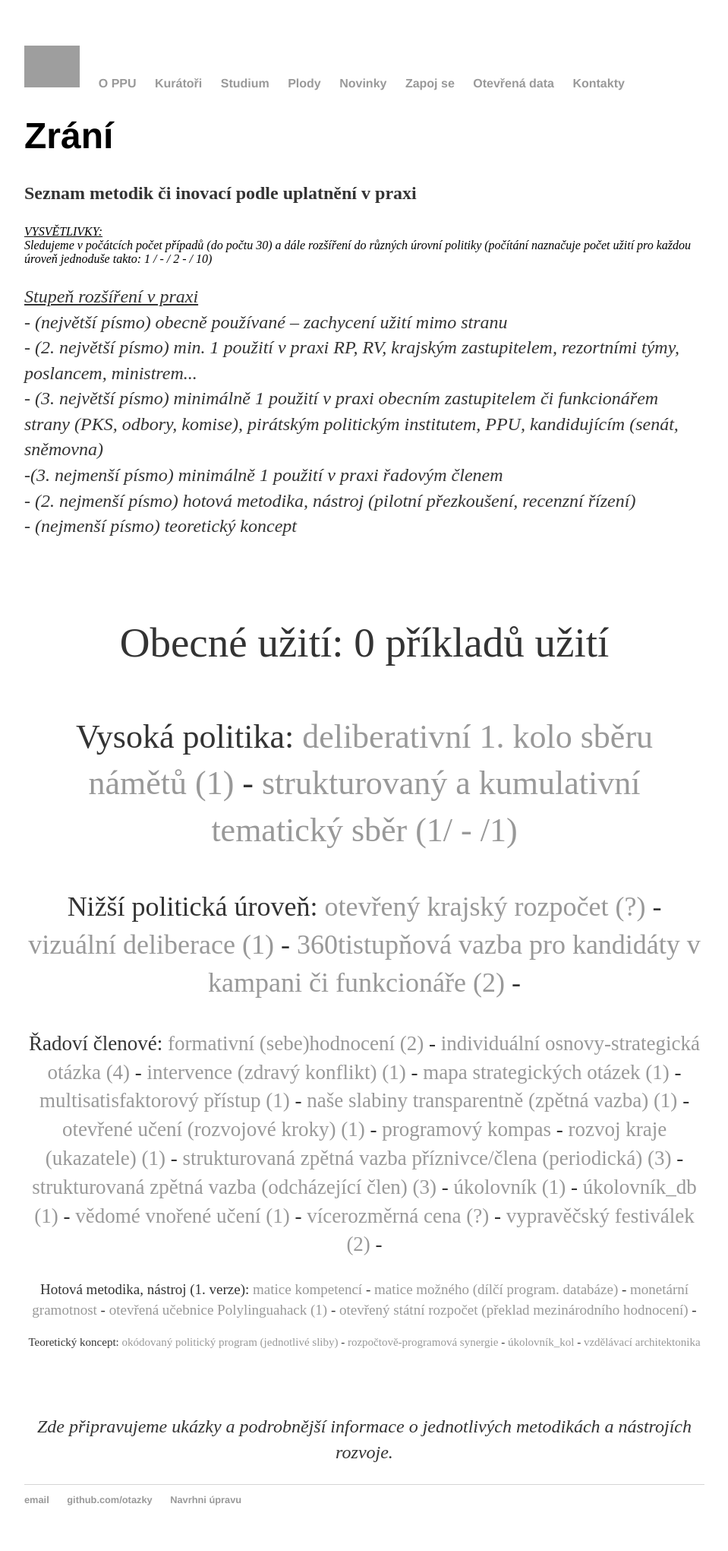
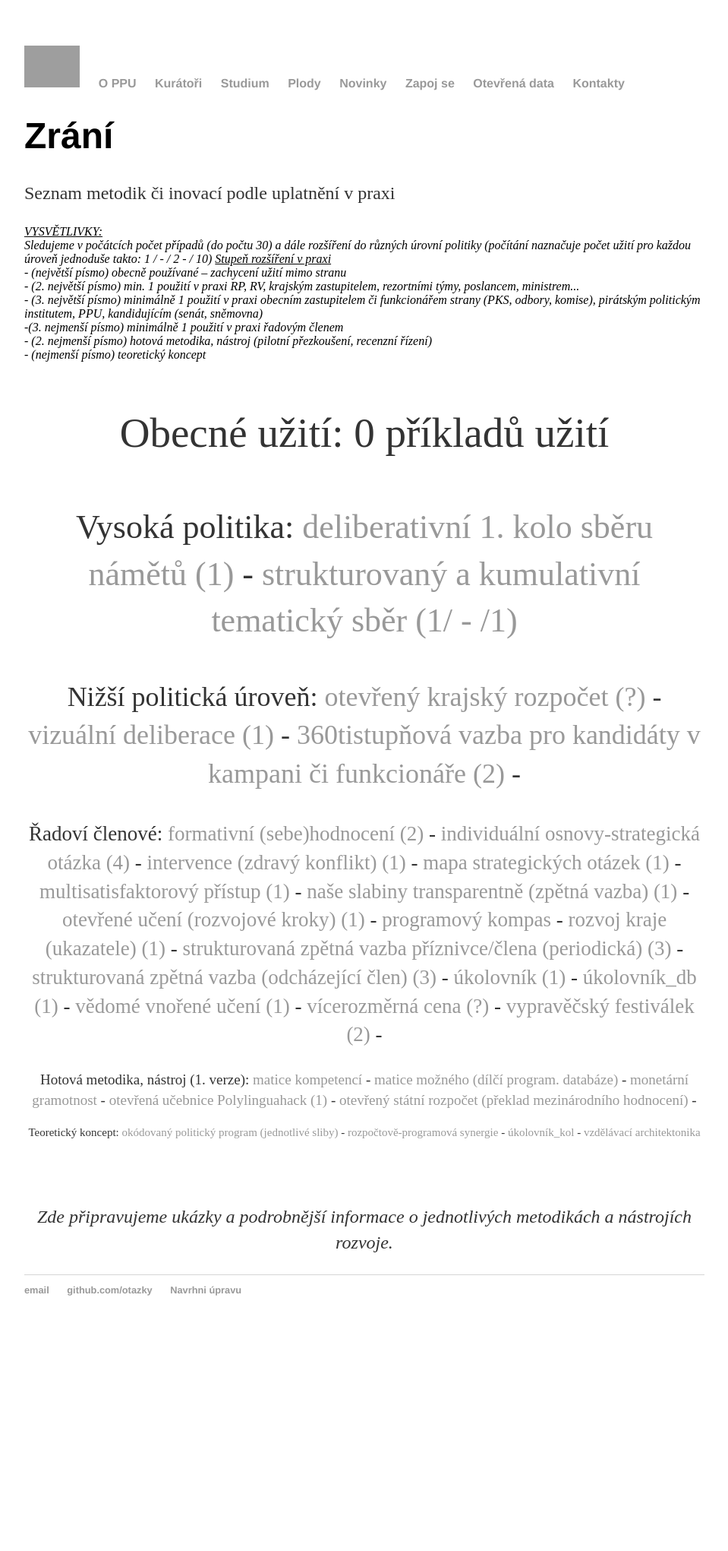
Before and after one commit to otazky/otazky.github.io, a Jekyll site: the page built from plody/index.html, in a window 1280 px wide. Shown: the whole page at 76% size, without its empty margins (160-1119 px from the left). Built offline with Jekyll 4.4.1, drawn with Linux system fonts in a browser that asks for light colours; after the commit the page ends 1765 px from its top, so only the background shows below that; grey boxes are pictures that could not be loaded.

Commit message:
Úprava fontu

```diff
--- a/plody/index.html
+++ b/plody/index.html
@@ -6,14 +6,14 @@
 <h1>{{ page.title }}</h1>
 
 <p>
-    <b> Seznam metodik či inovací podle uplatnění v praxi</b>
+    Seznam metodik či inovací podle uplatnění v praxi
 </p>
 
 <i>
 <u>VYSVĚTLIVKY: </u><br>
 Sledujeme v počátcích počet případů (do počtu 30) a dále rozšíření do různých úrovní politiky (počítání naznačuje počet užití pro každou úroveň jednoduše takto: 1 / - / 2 - / 10)
 
-    <p>
+
 <u>Stupeň rozšíření v praxi</u><br>
 - (největší písmo) obecně používané – zachycení užití mimo stranu <br>
 - (2. největší písmo) min. 1 použití v praxi RP, RV, krajským zastupitelem, rezortními týmy, poslancem, ministrem...<br>
@@ -22,7 +22,6 @@
     -(3. nejmenší písmo) minimálně 1 použití v praxi řadovým členem<br>
 - (2. nejmenší písmo) hotová metodika, nástroj (pilotní přezkoušení, recenzní řízení)<br>
 - (nejmenší písmo) teoretický koncept
-</p>
 </i>
 <br>
 
```
